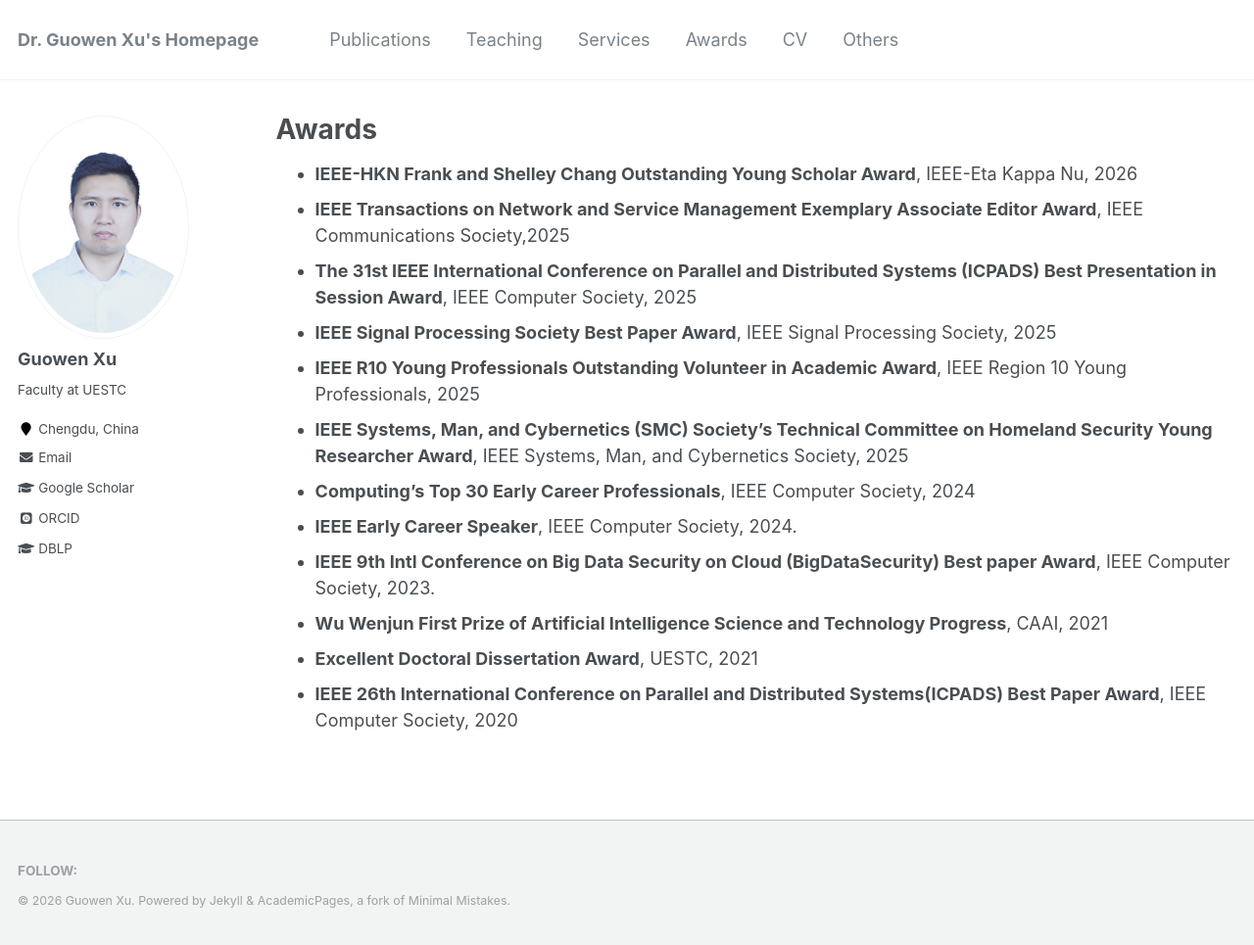
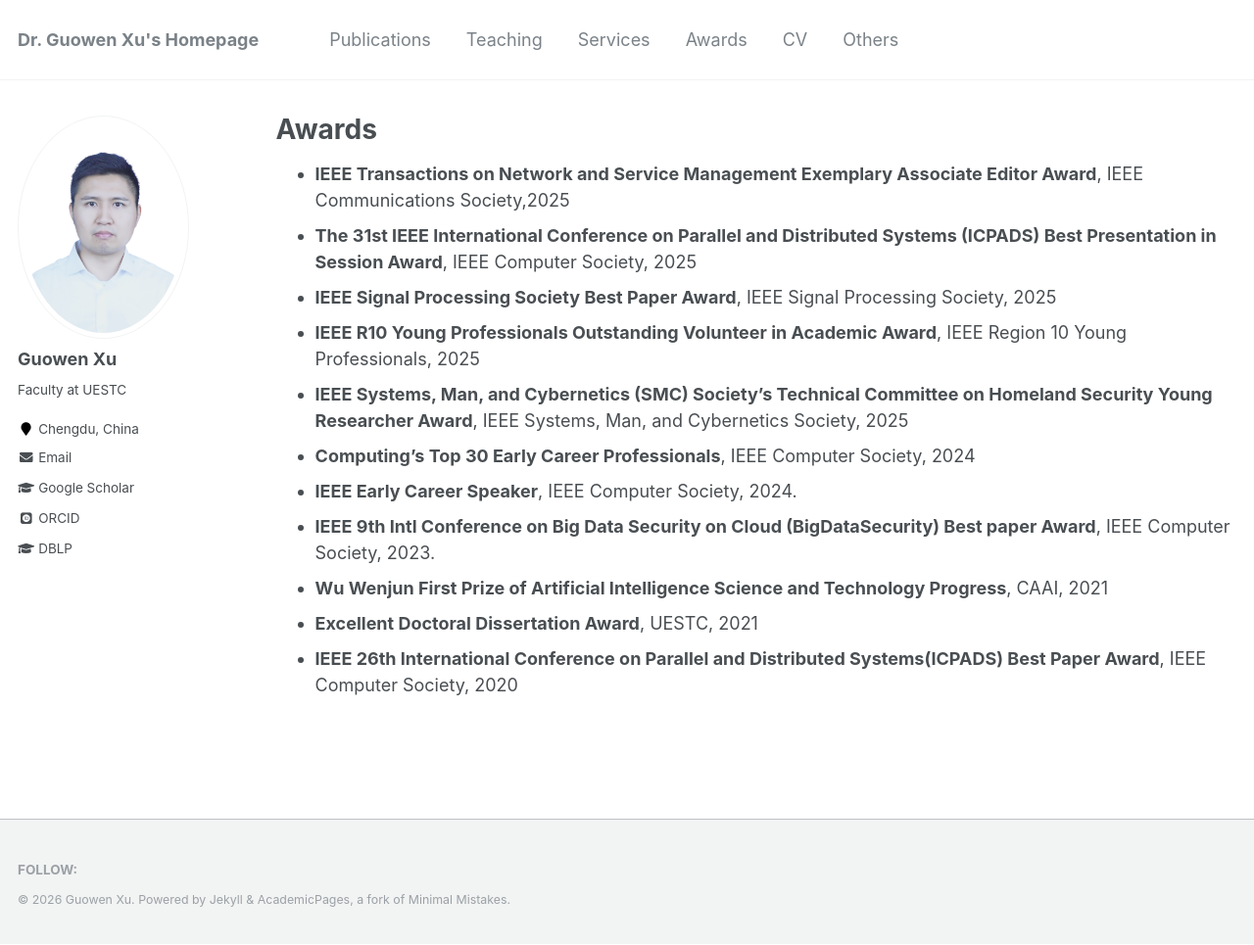
Before and after one commit to Guowen-xu/guowen-xu.github.io, a Jekyll site: the page built from _pages/awards.md, in a window 1280 px wide and 965 px high. Shown: the whole window at 98% size. Built offline with Jekyll 4.4.1, drawn with Linux system fonts in a browser that asks for light colours; some web fonts are replaced.

Commit message:
Update awards.md

```diff
--- a/_pages/awards.md
+++ b/_pages/awards.md
@@ -5,7 +5,6 @@ permalink: /awards/
 author_profile: true
 ---
 
-* **IEEE-HKN Frank and Shelley Chang Outstanding Young Scholar Award**, IEEE-Eta Kappa Nu, 2026
 * **IEEE Transactions on Network and Service Management Exemplary Associate Editor Award**, IEEE Communications Society,2025
 * **The 31st IEEE International Conference on Parallel and Distributed Systems (ICPADS) Best Presentation in Session Award**, IEEE Computer Society, 2025
 * **IEEE Signal Processing Society Best Paper Award**, IEEE Signal Processing Society, 2025
```
